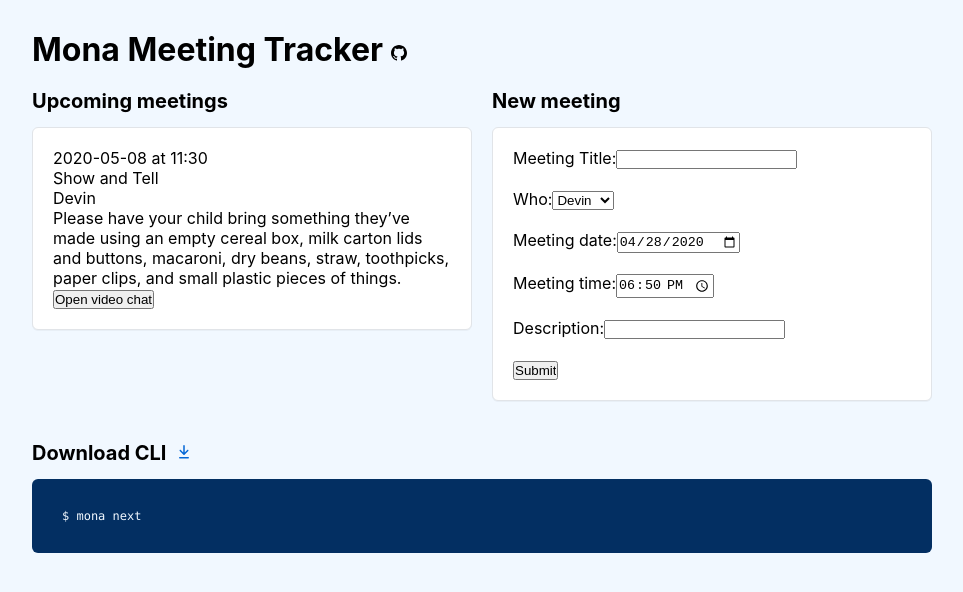
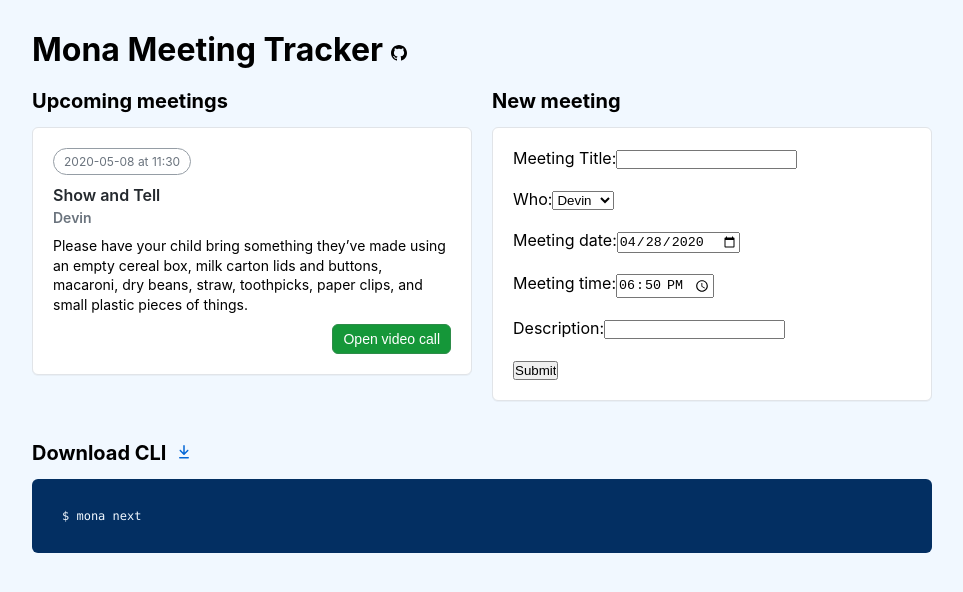
Before and after one commit to jaclynj/monalisa-virtual-meeting-demo, a Next.js app: page / in a window 1280 px wide. Shown: the top 592 px of the page, without its empty margins (158-1121 px from the left). Built offline with nearby package versions, Linux system fonts and the light colour scheme; no server answers.

Commit message:
update styles

```diff
--- a/components/MeetingList.js
+++ b/components/MeetingList.js
@@ -8,7 +8,7 @@ const Meeting = ({ who, meetingTitle, meetingDate, meetingTime, description }) =
       <p className="meeting-title">{meetingTitle}</p>
       <p className="attendees">{who}</p>
       <p className="description">{description}</p>
-      <button>Open video chat</button>
+      <button>Open video call</button>
     </div>
   )
 }
--- a/components/style.css
+++ b/components/style.css
@@ -54,6 +54,60 @@ h2 {
   box-shadow: 0 1px 0 #E8EFF6;
 }
 
+.box:after {
+  content: "";
+  display: table;
+  clear: both;
+}
+
+.datetime {
+  font-size:12px;
+  padding: 5px 10px;
+  border-radius: 50px;
+  border: 1px solid #959DA5;
+  color: #6A737D;
+  display: inline-block;
+  margin-bottom: 10px;
+}
+
+.datetime.soon {
+  color: #C24E00;
+  border-color: #F66A0A;
+}
+
+.meeting-title {
+  color: #24292E;
+  font-size: 16px;
+  font-weight: 600;
+  margin-bottom: 4px;
+}
+
+.attendees {
+  color: #6A737D;
+  font-size: 14px;
+  font-weight: 600;
+  margin-bottom: 10px;
+}
+
+.description {
+  font-size: 14px;
+  line-height: 1.4;
+  font-weight: 400;
+  margin-bottom: 10px;
+}
+
+button {
+  padding: 6px 10px;
+  border-radius: 6px;
+  font-size: 14px;
+  font-weight: 500;
+  background: #159739;
+  border: 1px solid #2D8C49;
+  box-shadow: 1px solid #EAEBED;
+  color: #fff;
+  float: right;
+}
+
 .cli-example {
   font-family: SFMono-Regular, Consolas, "Liberation Mono", Menlo, monospace;
   font-weight: 100;
```
